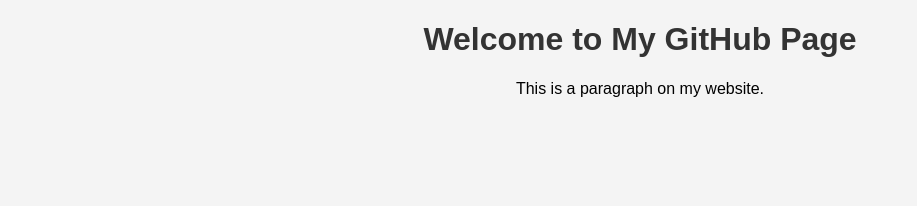
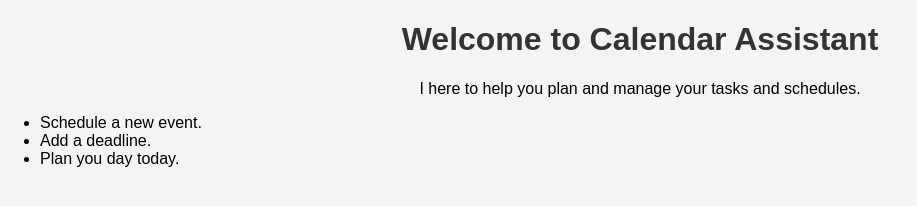
Before and after one commit to Bliu920/test-pages, a plain HTML site: page index.html in a window 1280 px wide. Shown: the whole page, without its empty margins (0-917 px from the left). Drawn offline with Linux system fonts and the light colour scheme.

Commit message:
added welcome message

```diff
--- a/index.html
+++ b/index.html
@@ -5,8 +5,13 @@
     <link rel="stylesheet" type="text/css" href="styles.css">
 </head>
 <body>
-    <h1>Welcome to My GitHub Page</h1>
-    <p>This is a paragraph on my website.</p>
+    <h1>Welcome to Calendar Assistant</h1>
+    <p>I here to help you plan and manage your tasks and schedules.</p>
+    <ul>
+        <li>Schedule a new event. </li>
+        <li>Add a deadline. </li>
+        <li>Plan you day today. </li>
+    </ul>
     <script src="script.js"></script>
 </body>
 </html>
```
